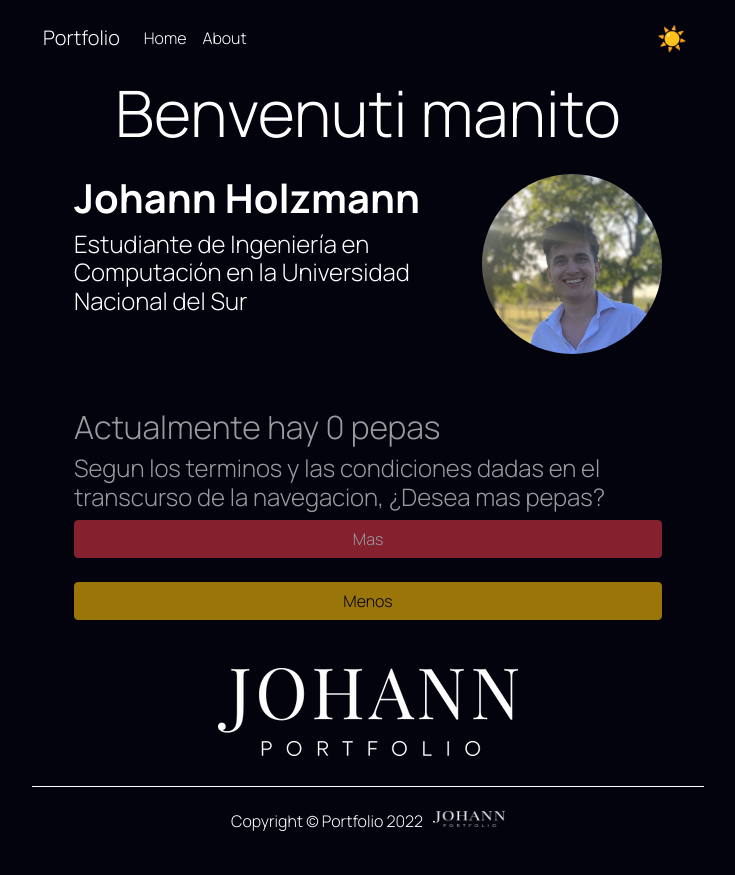
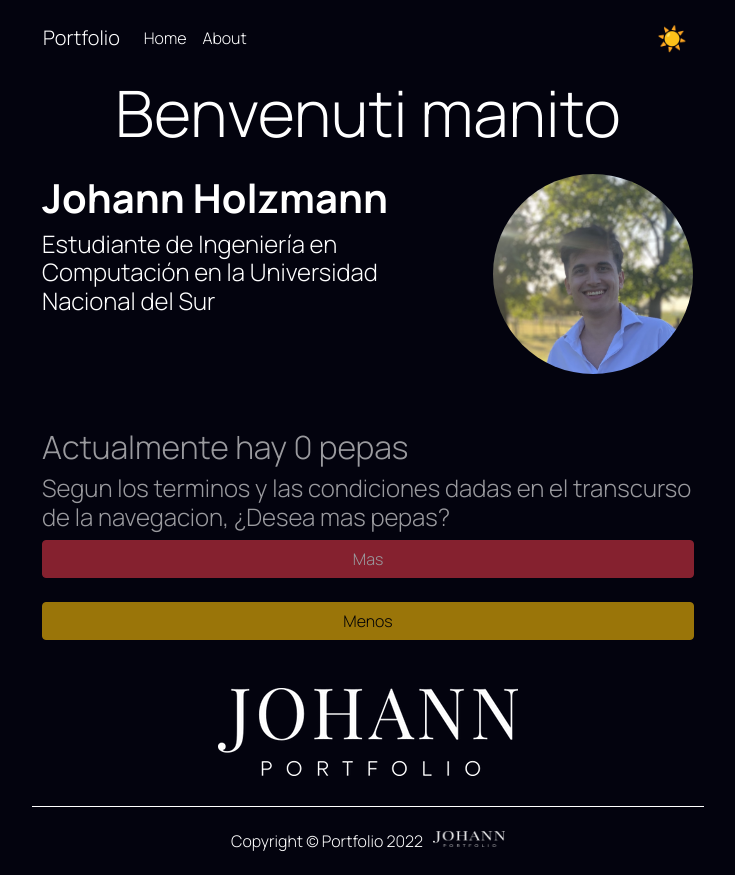
Before and after one commit to johannholzmann/portfolio, a Next.js app: page / in a window 1280 px wide. Shown: the whole page, without its empty margins (272-1007 px from the left). Built offline with nearby package versions, Linux system fonts and the light colour scheme.

Commit message:
Fix main container on index file

```diff
--- a/components/themetoggle/themetoggle.module.css
+++ b/components/themetoggle/themetoggle.module.css
@@ -18,7 +18,16 @@
     background: red;
     */
     background: var(--color-bg-toggle);
+    transition: transform 0.5s;
+    /*
+    transform: scale(0.6);
+    -webkit-transition: transform 1.0s;
+    */
 
-    transition: all;
 
 }
+
+.toggle_button:active {
+    transform: scale(1.05);
+    transition: transform 0.3s;
+}
--- a/styles/Home.module.css
+++ b/styles/Home.module.css
@@ -1,7 +1,3 @@
-.container {
-  padding: 0 2rem;
-}
-
 .main {
   min-height: 100vh;
   padding: 4rem 0;
```
